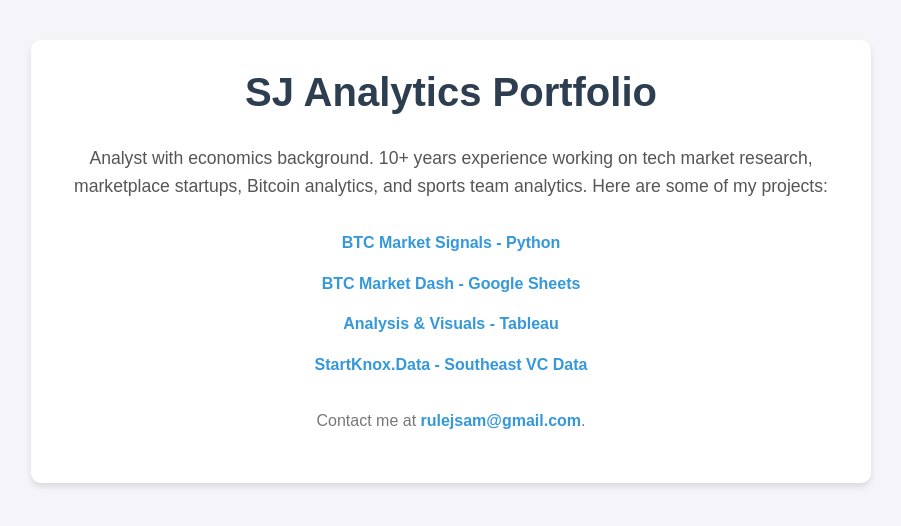
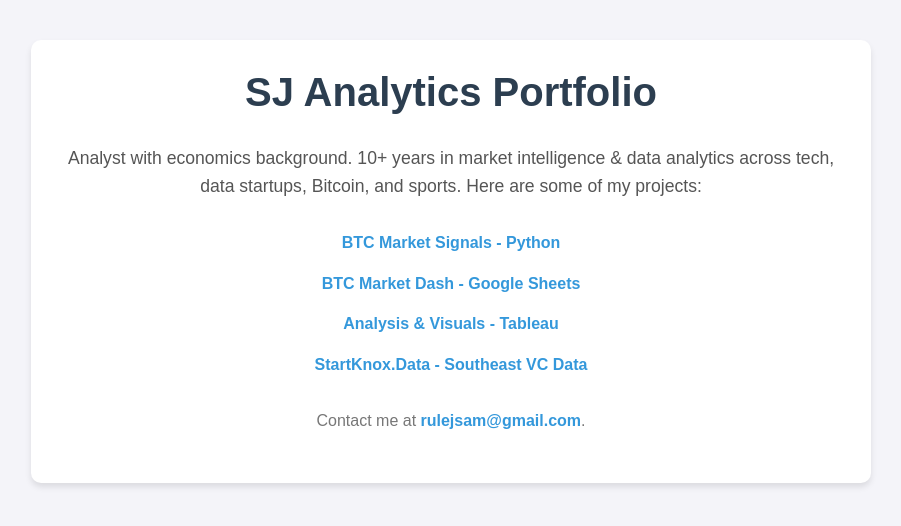
Before and after one commit to sjfremen/sjfremen.github.io, a plain HTML site: page index.html in a window 1280 px wide. Shown: the whole page, without its empty margins (189-1090 px from the left). Drawn offline with Linux system fonts and the light colour scheme.

Commit message:
Update index.html

```diff
--- a/index.html
+++ b/index.html
@@ -97,7 +97,7 @@
 <body>
   <div class="container">
     <h1>SJ Analytics Portfolio</h1>
-    <p>Analyst with economics background. 10+ years experience working on tech market research, marketplace startups, Bitcoin analytics, and sports team analytics. Here are some of my projects:</p>
+    <p>Analyst with economics background. 10+ years in market intelligence & data analytics across tech, data startups, Bitcoin, and sports. Here are some of my projects:</p>
     <ul>
       <li><a href="https://utxodash-967dc665dcd6.herokuapp.com/" target="_blank">BTC Market Signals - Python</a></li>
       <li><a href="https://docs.google.com/spreadsheets/d/1eQOWiofhzoYnRUOvNHLhZ-YQ2vIeVc2O8lVUFoB-ULY/edit?usp=sharing" target="_blank">BTC Market Dash - Google Sheets</a></li>
```
